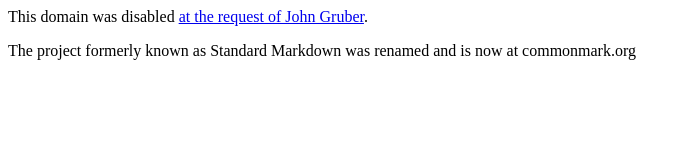
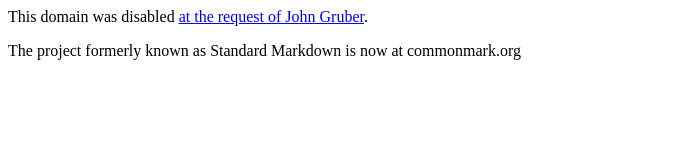
Before and after one commit to wumpus1/wumpus1.github.io, a plain HTML site: page index.html in a window 1280 px wide. Shown: the whole page, without its empty margins (0-691 px from the left). Drawn offline with Linux system fonts and the light colour scheme.

Commit message:
Update index.html

```diff
--- a/index.html
+++ b/index.html
@@ -7,7 +7,7 @@
        This domain was disabled <a href="http://blog.codinghorror.com/standard-markdown-is-now-common-markdown/">at the request of John Gruber</a>.
     </p>
     <p>
-       The project formerly known as Standard Markdown was renamed and is now at commonmark.org
+       The project formerly known as Standard Markdown is now at commonmark.org
     </p>
   </body>
 </html>
```
